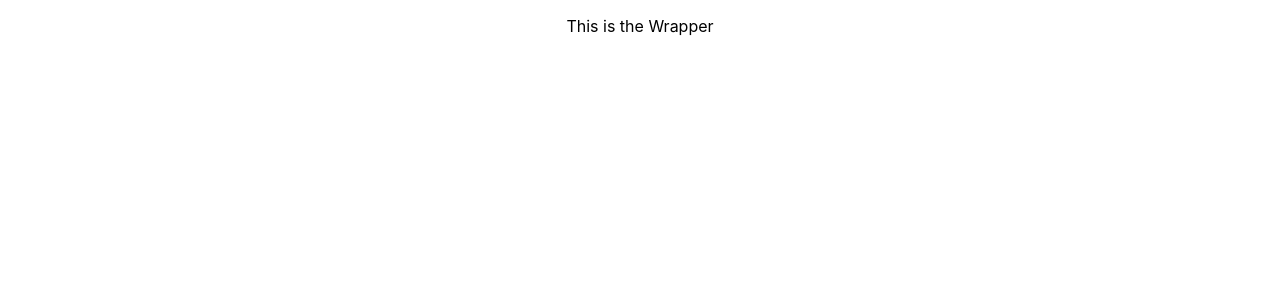
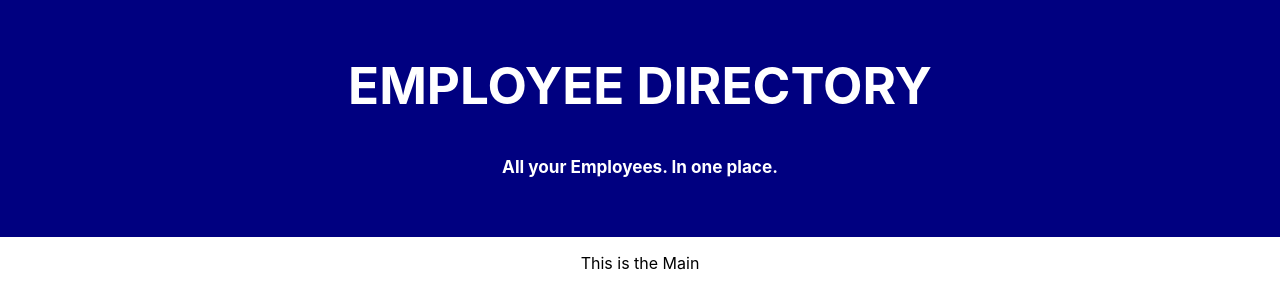
Before and after one commit to GuilleMGN/EmployeeDirectory, a React (Create React App) app in the folder employee-directory/: page / in a window 1280 px wide. Shown: the top 308 px of the page. Built offline with nearby package versions, Linux system fonts and the light colour scheme.

Commit message:
add header

```diff
--- a/employee-directory/src/components/Header/Header.css
+++ b/employee-directory/src/components/Header/Header.css
@@ -0,0 +1,7 @@
+.jumbotron {
+    padding: 20px;
+    background-color: navy;
+    color: white;
+    font-size: 2vw;
+    font-weight: 100;
+}
--- a/employee-directory/src/components/Header/index.js
+++ b/employee-directory/src/components/Header/index.js
@@ -1,9 +1,12 @@
 import React from "react";
 import "./Header.css";
 
-function Header () {
+function Header() {
     return (
-        <p>This is the Header</p>
+        <div className="jumbotron">
+            <h1>EMPLOYEE DIRECTORY</h1>
+            <h6>All your Employees. In one place. </h6>
+        </div>
     );
 }
 export default Header;
--- a/employee-directory/src/components/Wrapper/index.js
+++ b/employee-directory/src/components/Wrapper/index.js
@@ -1,9 +1,8 @@
 import React from "react";
 import "./Wrapper.css";
 
-function Wrapper () {
-    return (
-        <p>This is the Wrapper</p>
-    );
+function Wrapper(props) {
+  return <main className="wrapper">{props.children}</main>;
 }
+
 export default Wrapper;
--- a/employee-directory/src/utils/API.js
+++ b/employee-directory/src/utils/API.js
@@ -5,4 +5,4 @@ export default {
     getUsers: function() {
         return axios.get("https://randomuser.me/api/?results=200&nat=us");
     }
-}
+};
```
